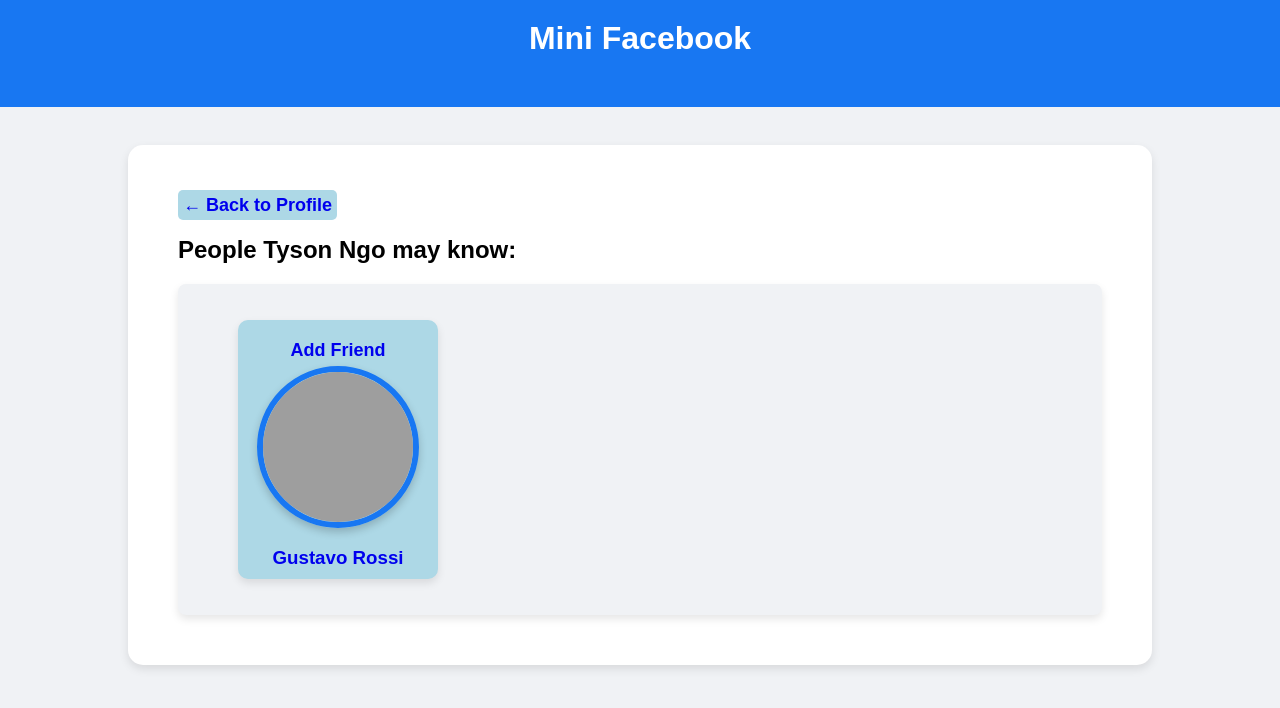
After one commit to zijunj/zjiang48.cs412.quotes, a Django app: page /mini_fb/profile/1/friend_suggestions in a window 1280 px wide. The commit adds this page. Shown: the top 708 px of the page. Run offline with Django 5.2, Linux system fonts and the light colour scheme; data comes from the database, SQL or seed files in the repository; both versions use the stored data as it was after the commit; grey boxes are pictures that could not be loaded.

Commit message:
Finished assignment 8

```diff
--- /dev/null
+++ b/a8_url.txt
@@ -0,0 +1 @@
+https://scientist-quotes-0e629fe0ba9a.herokuapp.com/mini_fb/
--- a/mini_fb/templates/mini_fb/base.html
+++ b/mini_fb/templates/mini_fb/base.html
@@ -14,15 +14,20 @@
         <header>
             <h1>Mini Facebook</h1>
             <nav class="nav-links">
-                <a href="{% url 'show_all_profiles' %}">Show All Profiles</a>
-                <a href="{% url 'create_profile' %}">Create Profile</a>
+
+                {% block extra_nav_links %}
+                <!-- Block for additional nav links on specific pages -->
+                {% endblock %}
 
             </nav>
         </header>
 
-        {% block content %}
+        <main>
+            {% block content %}
         <!-- fill in this section with specific page detail -->
         {% endblock %}
+        </main>
+
 
     </body>
 </html>
--- a/mini_fb/templates/mini_fb/create_profile_form.html
+++ b/mini_fb/templates/mini_fb/create_profile_form.html
@@ -1,5 +1,9 @@
 {% extends 'mini_fb/base.html' %}
 {% comment %}mini_fb/templates/mini_fb/show_profile_page.html{% endcomment %}
+
+{% block extra_nav_links %}
+<a href="{% url 'show_all_profiles' %}">Show All Profiles</a>
+{% endblock %}
 
 
 {% block content %}
--- a/mini_fb/templates/mini_fb/create_status_form.html
+++ b/mini_fb/templates/mini_fb/create_status_form.html
@@ -1,5 +1,9 @@
 {% extends 'mini_fb/base.html' %}
 {% comment %} mini_fb/templates/mini_fb/create_status_form.html {% endcomment %}
+
+{% block extra_nav_links %}
+<a href="{% url 'profile' profile.pk %}">Show Profile Page</a>
+{% endblock %}
 
 {% block content %}
 
--- /dev/null
+++ b/mini_fb/templates/mini_fb/friend_suggestions.html
@@ -0,0 +1,34 @@
+{% extends 'mini_fb/base.html' %}
+{% comment %}mini_fb/templates/mini_fb/friend_suggestions.html{% endcomment %}
+
+
+{% block content %}
+<div class = "friend-suggestions-container">
+    <a href="{% url 'profile' profile.pk %}" class="form-button">← Back to Profile</a>
+
+    <h2 style="text-align: left;">People {{ profile.first_name }} {{ profile.last_name }} may know:</h2>
+
+    <div class="friends-list">
+        <ul>
+        {% for suggestion in profile.get_friend_suggestions %}
+
+            <li>
+                <a href="{% url 'add_friend' profile.pk suggestion.pk %}" class="friend-form-button">Add Friend</a>
+            </a>
+                <a href="{% url 'profile' suggestion.pk %}" style="text-decoration:none;">
+                    {% if suggestion.image_url %}
+                    <img src="{{suggestion.image_url}}" alt="Profile Picture" class="profile-picture">
+                    {% else %}
+                        No image
+                    {% endif %}
+                <h3>{{suggestion.first_name}} {{suggestion.last_name}}</h3>
+
+            </li>
+
+            {% empty %}
+            <p>No friend suggestions yet.</p>
+        {% endfor %}
+        </ul>
+    </div>
+</div>
+{% endblock %}
--- a/mini_fb/templates/mini_fb/show_all_profiles.html
+++ b/mini_fb/templates/mini_fb/show_all_profiles.html
@@ -1,6 +1,12 @@
 {% extends 'mini_fb/base.html' %}
 {% comment %}mini_fb/templates/mini_fb/show_all.html{% endcomment %}
 
+<!-- Navigation Bar -->
+{% block extra_nav_links %}
+    <a href="{% url 'create_profile' %}">Create Profile</a>
+{% endblock %}
+
+{% comment %} Body {% endcomment %}
 {% block content %}
   <main class="all-profile-container">
     <!-- loop to display each Article -->
--- a/mini_fb/templates/mini_fb/update_profile_form.html
+++ b/mini_fb/templates/mini_fb/update_profile_form.html
@@ -1,6 +1,9 @@
 {% extends 'mini_fb/base.html' %}
 {% comment %}mini_fb/templates/mini_fb/update_profile_page.html{% endcomment %}
 
+{% block extra_nav_links %}
+<a href="{% url 'profile' profile.pk %}">Show Profile Page</a>
+{% endblock %}
 
 {% block content %}
 <div class ="form-container">
--- a/mini_fb/urls.py
+++ b/mini_fb/urls.py
@@ -18,6 +18,9 @@ urlpatterns = [
     path(r'profile/<int:pk>/update/', views.UpdateProfileView.as_view(), name='update_profile'),
     path(r'status/<int:pk>/delete/', views.DeleteStatusMessageView.as_view(), name='delete_status'),
     path(r'status/<int:pk>/update/', views.UpdateStatusMessageView.as_view(), name='update_status'),
+    path(r'profile/<int:pk>/add_friend/<int:other_pk>/', views.CreateFriendView.as_view(), name='add_friend'),
+    path(r'profile/<int:pk>/friend_suggestions', views.ShowFriendSuggestionsView.as_view(), name='friend_suggestions'),
+    path(r'profile/<int:pk>/news_feed', views.ShowNewsFeedView.as_view(), name='news_feed'),
 
 
 
--- a/mini_fb/views.py
+++ b/mini_fb/views.py
@@ -2,12 +2,13 @@
 # Author: Zi Jun Jiang (zjiang48@bu.edu), 10/2/2024
 # Description: Controller part of MVC as this file creates
 # functions/classes to connect urls to the correct templates
-from django.shortcuts import render
+from django.shortcuts import render, redirect
 from django.urls import reverse
 from typing import Any
 
 
-from django.views.generic import ListView, DetailView, CreateView, UpdateView, DeleteView
+from django.views.generic import ListView, DetailView, CreateView, UpdateView, DeleteView, \
+                                 View
 from .models import * ## import the models (e.g., Profile)
 from .forms import * ## import the forms (e.g., CreateProfileForm)
 
@@ -62,7 +63,6 @@ class CreateStatusMessageView(CreateView):
 
     def get_success_url(self) -> str:
         '''Return the URL to redirect to on success.'''
-
 
         # find the Profile identified by the PK from the URL pattern
         profile = Profile.objects.get(pk=self.kwargs['pk'])
@@ -123,3 +123,33 @@ class UpdateStatusMessageView(UpdateView):
     def get_success_url(self):
         ''' redirect back to the Profile page after successful update '''
         return reverse('profile', kwargs={'pk': self.object.profile.id})
+
+class CreateFriendView(View):
+    ''' A view to create a Friend relation between two Profile objects '''
+
+    def dispatch(self, request, *args, **kwargs):
+        # Retrieve the Profiles from the URL parameters
+        pk = self.kwargs.get('pk')
+        other_pk = self.kwargs.get('other_pk')
+
+        # Get the profiles based on the primary keys provided
+        profile = Profile.objects.get(pk=pk)
+        other_profile = Profile.objects.get(pk=other_pk)
+
+        profile.add_friend(other_profile)
+
+        # Redirect back to the profile page of the initiating profile
+        return redirect(reverse('profile', kwargs={'pk': pk}))
+
+class ShowFriendSuggestionsView(DetailView):
+    ''' A view to show all the friend suggestions '''
+
+    model = Profile
+    template_name = "mini_fb/friend_suggestions.html"
+    context_object_name = "profile"
+
+class ShowNewsFeedView(DetailView):
+    ''' A view to show the newsfeed for a Profile '''
+    model = Profile
+    template_name = "mini_fb/news_feed.html"
+    context_object_name = "profile"
--- a/static/styles-mini_fb.css
+++ b/static/styles-mini_fb.css
@@ -6,11 +6,22 @@ body {
     background-color: #f0f2f5;
 }
 
+
 header {
     background-color: #1877f2;
     color: white;
+    padding: 20px 0;
     text-align: center;
-    padding: 1rem;
+    position: fixed;
+    width: 100%;
+    top: 0;
+    z-index: 100;
+}
+
+main {
+    padding-top: 5px;
+    width: 80%;
+    margin: 100px auto 0;
 }
 
 h1 {
@@ -18,6 +29,7 @@ h1 {
 }
 
 .nav-links {
+    padding: 10px;
     margin-top: 10px;
     font-size: 18px;
 }
@@ -137,6 +149,56 @@ h1 {
     font-style: italic;
 }
 
+.friends-list {
+    background-color: #f0f2f5;
+    border-radius: 8px;
+    box-shadow: 0 4px 8px rgba(0, 0, 0, 0.1);
+    width: auto;
+    padding: 20px;
+    display: flex;
+    flex-direction: column;
+  }
+
+  .friends-list h2 {
+    font-size: 1.5em;
+    color: #333;
+    margin-bottom: 10px;
+    text-align: left;
+  }
+  .friends-list h3 {
+    margin-bottom: 10px;
+    text-align: center;
+  }
+
+  .friends-list ul {
+    display: flex;
+    gap: 20px;
+    list-style: none;
+  }
+
+  .friends-list li {
+    padding-top: 20px;
+    width: 200px;
+    background-color: #ADD8E6;
+    border-radius: 10px;
+    box-shadow: 0 4px 8px rgba(0, 0, 0, 0.1);
+    display: flex;
+    flex-direction: column;
+    align-items: center;
+  }
+
+  .friends-list img {
+    width: 150px;
+    height: 150px;
+    border-radius: 50%;
+    margin-bottom: 5px;
+    display: block;
+    margin-left: auto;
+    margin-right: auto;
+  }
+
+
+
 /*  End show_profile_page.html css */
 
 /*  Start create_status_form.html css */
@@ -184,6 +246,7 @@ h1 {
 /*  Start create_profile_form.html css */
 
 .form-container {
+    margin-top: 10px;
     margin: auto;
     background-color: #fff;
     padding: 20px;
@@ -221,6 +284,116 @@ h1 {
     font-size: 12px;
     border: none;
     cursor: pointer;
-    background-color: #1877f2;
-    color: white;
+    background-color:  #ADD8E6;
+    font-weight: bold;
+    color: #4b0082;
 }
+
+
+.friend-suggestions-container {
+    max-width: 1000px;
+    margin: 40px auto;
+    background-color: #ffffff;
+    border-radius: 15px;
+    box-shadow: 0 4px 10px rgba(0, 0, 0, 0.1);
+    padding: 50px;
+}
+
+.friend-form-button {
+    font-size: 18px;
+    font-weight: bold;
+    border: none;
+    border-radius: 5px;
+    cursor: pointer;
+    transition: background-color 0.3s ease;
+    text-align: center;
+    margin-bottom: 5px;
+    justify-content: center;
+    text-decoration: none;
+    width: 100%;
+}
+
+.form-button {
+    background-color: #ADD8E6;
+    font-size: 18px;
+    font-weight: bold;
+    padding: 5px 5px;
+    border: none;
+    border-radius: 5px;
+    cursor: pointer;
+    transition: background-color 0.3s ease;
+    text-align: center;
+    margin-bottom: 5px;
+    margin-top: 5px;
+    text-decoration: none;
+    width: 175px;
+
+}
+
+.form-button:hover {
+    background-color: #7272c4;
+}
+
+
+/* news-feed */
+.news-feed-container {
+    max-width: 1000px;
+    margin: 40px auto;
+    background-color: #ffffff;
+    border-radius: 15px;
+    box-shadow: 0 4px 10px rgba(0, 0, 0, 0.1);
+    padding: 50px;
+}
+
+.news-feed li{
+    background-color: #f9f9f9;
+    border-radius: 8px;
+    box-shadow: 0 4px 8px rgba(0, 0, 0, 0.1);
+    width: auto;
+    padding: 20px;
+    margin-bottom: 20px;
+    display: flex;
+    flex-direction: column;
+  }
+
+.news-post-header {
+    display: flex;
+    align-items: center; /* Align vertically if needed */
+    gap: 20px; /* Space between items */
+}
+
+    .news-post-details {
+    display: flex;
+    flex-direction: column;
+    }
+  .news-feed h2 {
+    font-size: 1.5em;
+    color: #333;
+    margin-bottom: 10px;
+    text-align: left;
+  }
+  .news-feed span {
+    margin-bottom: 10px;
+    text-align: center;
+  }
+
+  .news-profile-pic {
+    width: 75px;
+    height: 75px;
+    border-radius: 50%;
+    border: 2px solid #9086d2;
+    object-fit: cover;
+}
+
+  .news-feed ul {
+    gap: 20px;
+    list-style: none;
+  }
+
+
+  .news-post-image {
+    max-width: 500px;
+    max-height: 500px;
+    margin-bottom: 5px;
+
+  }
```
Also changed, not shown: mini_fb/models.py (+72 -3 lines), mini_fb/templates/mini_fb/news_feed.html (added, +51 -0 lines), mini_fb/templates/mini_fb/show_profile.html (+29 -11 lines), db.sqlite3.
